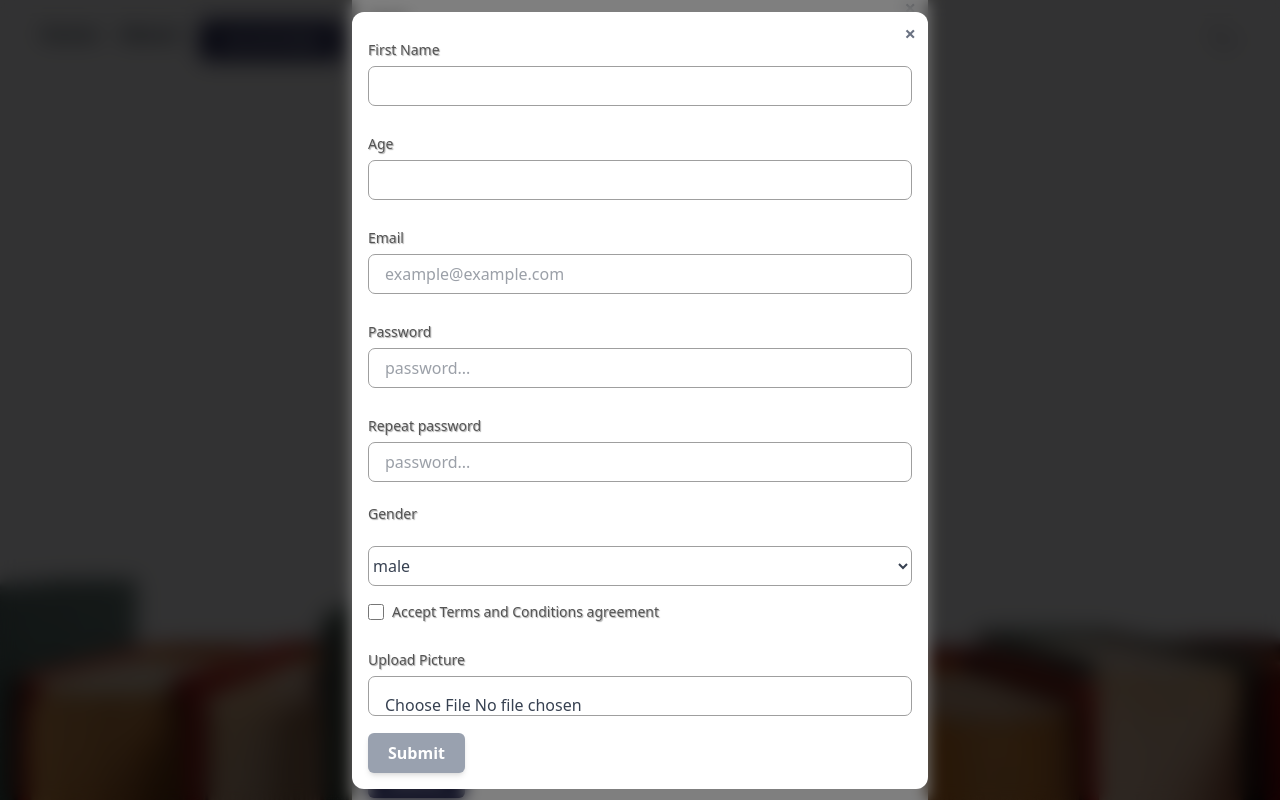
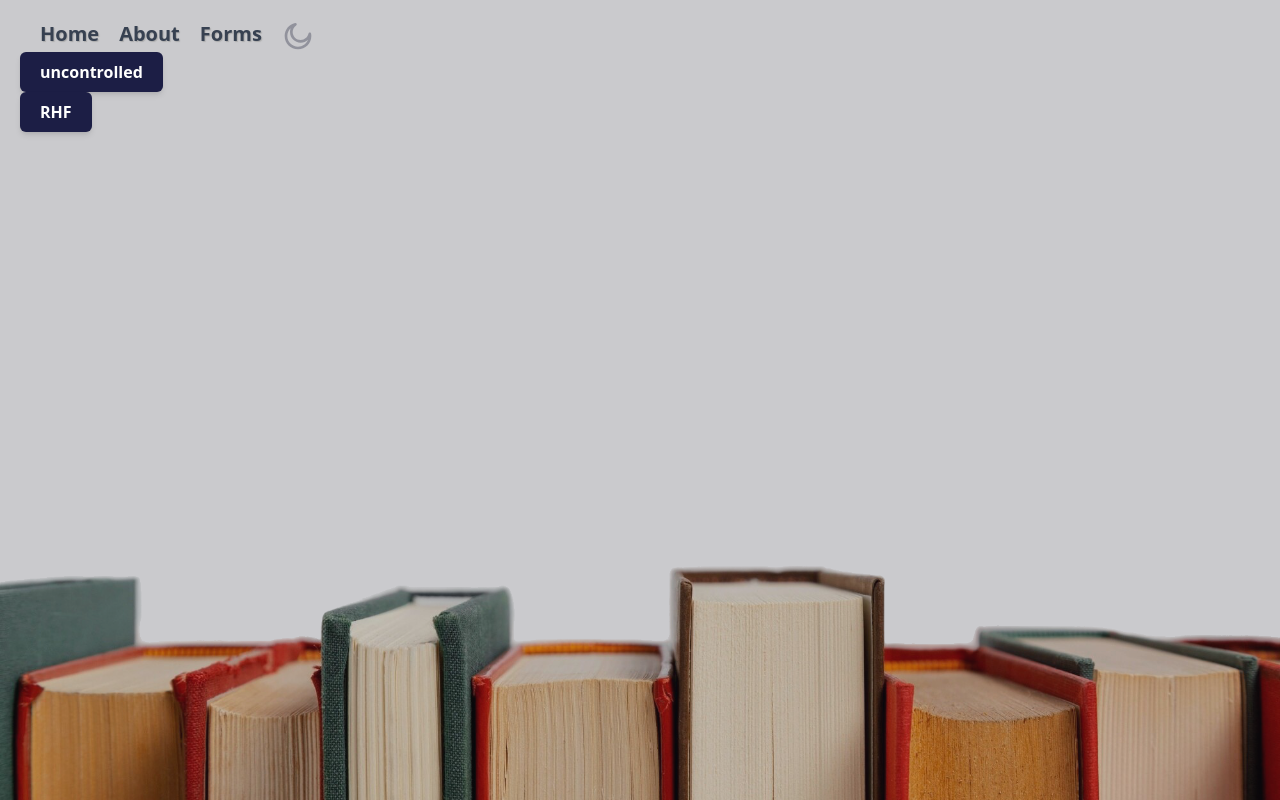
Before and after one commit to kateNEO/rs-school-react-2025, a Next.js app: page /forms in a window 1280 px wide. Before the commit this address had no page. Built offline with nearby package versions, Linux system fonts and the light colour scheme.

Commit message:
refactor: adding new page for forms fix:fixing validation scheme fix:fixing forms

```diff
--- a/src/components/Header.tsx
+++ b/src/components/Header.tsx
@@ -4,15 +4,8 @@ import Link from 'next/link';
 import Image from 'next/image';
 import LightIcon from '../../public/images/Light.svg';
 import DarkIcon from '../../public/images/Dark.svg';
-import Button from './Button';
-import { useState } from 'react';
-import { ModalWrapper } from './ModalWrapper';
-import RHFForm from './RHFForm';
-import UncontrolledForm from './UncontrolledForm';
 
 function Header() {
-  const [isUncontrolledOpen, setUncontrolledOpen] = useState(false);
-  const [isRHFOpen, setRHFOpen] = useState(false);
   const { theme, toggle } = useTheme();
   return (
     <div className="flex justify-between text-inherit px-5">
@@ -29,13 +22,12 @@ function Header() {
         >
           About
         </Link>
-        <Button
-          text="uncontrolled"
-          type="button"
-          onClick={() => setUncontrolledOpen(true)}
-        />
-        <Button text="RHF" type="button" onClick={() => setRHFOpen(true)} />
-      </div>
+        <Link
+          href={ROUTES.FORMS}
+          className="text-xl font-bold text-gray-700 text-inherit text-shadow: inherit; hover:drop-shadow-[1px_1px_2px_#FFF]"
+        >
+          Forms
+        </Link>
         <div
           className="w-8 h-8 stroke-gray-500 duration-300 hover:stroke-gray-400 hover:cursor-pointer"
           onClick={toggle}
@@ -47,15 +39,7 @@ function Header() {
             height={32}
           />
         </div>
-      <ModalWrapper
-        isOpen={isUncontrolledOpen}
-        onClose={() => setUncontrolledOpen(false)}
-      >
-        <UncontrolledForm />
-      </ModalWrapper>
-      <ModalWrapper isOpen={isRHFOpen} onClose={() => setRHFOpen(false)}>
-        <RHFForm />
-      </ModalWrapper>
+      </div>
     </div>
   );
 }
--- a/src/components/InputField.tsx
+++ b/src/components/InputField.tsx
@@ -1,35 +1,45 @@
-import type { FieldValues, UseFormRegister, Path } from 'react-hook-form';
-
-type InputFieldProps<T extends FieldValues> = {
+type InputFieldProps = {
+  name?: string;
   label: string;
   type: string;
   placeholder?: string;
-  name: Path<T>;
   accept?: string;
-  register: UseFormRegister<T>;
+  autoCompleteList?: string[];
 };
 
-function InputField<T extends FieldValues>({
+function InputField({
   label,
   type,
   placeholder,
+  autoCompleteList,
   name,
-  register,
-}: InputFieldProps<T>) {
+  ...props
+}: InputFieldProps) {
+  const countryListId = 'countries-list';
   return (
-    <div className="flex flex-col mt-1.5">
-      <label className="text-left text-sm leading-8 text-[#545454]">
+    <div className="flex flex-col mt-1">
+      <label className="text-left text-sm leading-6 text-[#545454]">
         {label}
       </label>
       <div className="relative w-full">
         <input
+          name={name}
           type={type}
-          className="border border-[#9F9F9F] w-full h-10 rounded-[7px] p-4 hover:cursor-pointer"
+          className="border border-[#9F9F9F] w-full h-8 rounded-[7px] p-2 hover:cursor-pointer"
           placeholder={placeholder}
-          {...register(name)}
+          list={autoCompleteList ? countryListId : undefined}
+          {...props}
         />
+        {autoCompleteList && (
+          <datalist id={countryListId}>
+            {autoCompleteList.map((value) => (
+              <option key={value} value={value} />
+            ))}
+          </datalist>
+        )}
       </div>
     </div>
   );
 }
+
 export default InputField;
--- a/src/components/ModalWrapper.tsx
+++ b/src/components/ModalWrapper.tsx
@@ -1,3 +1,4 @@
+'use client';
 import React, { useEffect } from 'react';
 import ReactDOM from 'react-dom';
 
@@ -24,7 +25,8 @@ export const ModalWrapper: React.FC<ModalProps> = ({
       window.removeEventListener('keydown', handleEsc);
     };
   }, [isOpen, onClose]);
-  return ReactDOM.createPortal(
+  return typeof document !== 'undefined' && document.body && isOpen
+    ? ReactDOM.createPortal(
         <div className="fixed inset-0 flex items-center justify-center bg-black/50 backdrop-blur-sm">
           <div className="relative bg-white rounded-xl max-w-xl w-full p-4">
             <button
@@ -38,5 +40,6 @@ export const ModalWrapper: React.FC<ModalProps> = ({
           </div>
         </div>,
         document.body
-  );
+      )
+    : null;
 };
--- a/src/components/RHFForm.tsx
+++ b/src/components/RHFForm.tsx
@@ -1,9 +1,10 @@
 import InputField from './InputField';
-import Button from './Button.tsx';
+import Button from './Button';
 import { useForm } from 'react-hook-form';
 import { userFormSchema } from '../validation/schema';
 import { zodResolver } from '@hookform/resolvers/zod';
 import { z } from 'zod';
+import { countries } from '../const/const';
 
 export type userFormSchemaData = z.infer<typeof userFormSchema>;
 function RHFForm() {
@@ -15,26 +16,25 @@ function RHFForm() {
     mode: 'onChange',
     resolver: zodResolver(userFormSchema),
   });
-  console.log(isValid, errors);
   const submitHandler = () => {};
   return (
     <form
       onSubmit={handleSubmit(submitHandler)}
-      className="flex flex-col gap-4"
+      className="flex flex-col max-h-250 gap-2"
     >
       <InputField
-        register={register}
+        {...register('name')}
         label="First Name"
-        name="name"
         type="text"
+        placeholder="name"
       />
       {errors.name && (
         <p className="h-5 text-red-500 text-[12px]">{errors.name.message}</p>
       )}
       <InputField
         label="Age"
-        type="number"
-        register={register}
+        type="text"
+        placeholder="age"
         {...register('age', { valueAsNumber: true })}
       />
       {errors.age && (
@@ -43,18 +43,16 @@ function RHFForm() {
       <InputField
         label="Email"
         type="text"
-        name="email"
         placeholder="example@example.com"
-        register={register}
+        {...register('email')}
       />
       {errors.email && (
         <p className="h-5 text-red-500 text-[12px]">{errors.email.message}</p>
       )}
       <InputField
-        register={register}
+        {...register('password')}
         label="Password"
         type="password"
-        name="password"
         placeholder="password..."
       />
       {errors.password && (
@@ -63,10 +61,9 @@ function RHFForm() {
         </p>
       )}
       <InputField
-        register={register}
+        {...register('confirmPassword')}
         label="Repeat password"
         type="password"
-        name="confirmPassword"
         placeholder="password..."
       />
       {errors.confirmPassword && (
@@ -87,6 +84,15 @@ function RHFForm() {
       {errors.gender && (
         <p className="h-5 text-red-500 text-[12px]">{errors.gender.message}</p>
       )}
+      <InputField
+        type="text"
+        label="Country"
+        autoCompleteList={countries}
+        {...register('country')}
+      />
+      {errors.country && (
+        <p className="h-5 text-red-500 text-[12px]">{errors.country.message}</p>
+      )}
       <div className="flex items-center gap-2">
         <input
           className="w-4 h-4"
@@ -103,11 +109,10 @@ function RHFForm() {
         </p>
       )}
       <InputField
-        name="picture"
         type="file"
         label="Upload Picture"
         accept="image/png, image/jpeg"
-        register={register}
+        {...register('picture')}
       />
       {errors.picture && (
         <p className="h-5 text-red-500 text-[12px]">{errors.picture.message}</p>
--- a/src/components/Result.tsx
+++ b/src/components/Result.tsx
@@ -4,7 +4,7 @@ import DownloadPanel from './DownloadPanel';
 import { useState } from 'react';
 import { store } from '../store/store';
 import Button from './Button';
-import Book from './Book.tsx';
+import Book from './Book';
 import { router } from 'next/client';
 type ResultProps = {
   response: Response;
--- a/src/components/UncontrolledForm.tsx
+++ b/src/components/UncontrolledForm.tsx
@@ -1,6 +1,8 @@
 import Button from './Button';
 import { useRef, useState } from 'react';
-import { userFormSchema } from '../validation/schema.ts';
+import { userFormSchema } from '../validation/schema';
+import InputField from './InputField';
+import { countries } from '../const/const';
 
 function UncontrolledForm() {
   const formRef = useRef<HTMLFormElement>(null);
@@ -9,19 +11,20 @@ function UncontrolledForm() {
     e.preventDefault();
     if (!formRef.current) return;
     const formData = new FormData(formRef.current);
-    console.log(formData.get('acceptTerms'));
+    console.log(formData.get('confirmPassword'));
     const data = {
       name: formData.get('name'),
       age: Number(formData.get('age')),
       email: formData.get('email'),
-      password: formData.get('password'),
-      confirmPassword: formData.get('confirmPassword'),
+      password: String(formData.get('password') || ''),
+      confirmPassword: String(formData.get('confirmPassword') || ''),
       gender: formData.get('gender'),
       acceptTerms: formData.get('acceptTerms') === 'on',
       picture: {
         file: formData.get('picture') as File,
       },
     };
+    console.log(formData.get('password'), formData.get('confirmPassword'));
     const result = userFormSchema.safeParse(data);
     if (!result.success) {
       const fieldErrors: Record<string, string> = {};
@@ -31,91 +34,84 @@ function UncontrolledForm() {
           fieldErrors[err.path[0].toString()] = err.message;
         }
       });
-
+      console.log(fieldErrors);
       setErrors(fieldErrors);
     }
   };
   return (
-    <form className="flex flex-col gap-4" ref={formRef} onSubmit={handleSubmit}>
-      <label className="text-left text-sm leading-8 text-[#545454]">Name</label>
-      <input
-        className="border border-[#9F9F9F] w-full h-10 rounded-[7px] p-4 hover:cursor-pointer"
-        name="name"
-        type="text"
-        placeholder="your name"
-      />
+    <form
+      className="flex flex-col max-h-250 gap-2"
+      ref={formRef}
+      onSubmit={handleSubmit}
+    >
+      <InputField label="Name" type="text" name="name" placeholder="name" />
       {errors.name && (
         <p className="h-5 text-red-500 text-[12px]">{errors.name}</p>
       )}
-      <label className="text-left text-sm leading-8 text-[#545454]">Age</label>
-      <input
-        className="border border-[#9F9F9F] w-full h-10 rounded-[7px] p-4 hover:cursor-pointer"
-        name="age"
-        type="number"
-        placeholder="your age"
-      />
+      {errors.name && (
+        <p className="h-5 text-red-500 text-[12px]">{errors.name}</p>
+      )}
+      <InputField label="Age" name="age" type="text" placeholder="age" />
       {errors.age && (
         <p className="h-5 text-red-500 text-[12px]">{errors.age}</p>
       )}
-      <label className="text-left text-sm leading-8 text-[#545454]">
-        Email
-      </label>
-      <input
-        className="border border-[#9F9F9F] w-full h-10 rounded-[7px] p-4 hover:cursor-pointer"
+      <InputField
+        label="Email"
         name="email"
-        type="email"
+        type="text"
         placeholder="example@example.com"
       />
       {errors.email && (
         <p className="h-5 text-red-500 text-[12px]">{errors.email}</p>
       )}
-      <label className="text-left text-sm leading-8 text-[#545454]">
-        Password
-      </label>
-      <input
-        className="border border-[#9F9F9F] w-full h-10 rounded-[7px] p-4 hover:cursor-pointer"
-        name="password"
+      <InputField
+        label="Password"
         type="password"
         placeholder="password..."
+        name="password"
       />
       {errors.password && (
         <p className="h-5 text-red-500 text-[12px]">{errors.password}</p>
       )}
-      <label className="text-left text-sm leading-8 text-[#545454]">
-        Repeat password
-      </label>
-      <input
-        className="border border-[#9F9F9F] w-full h-10 rounded-[7px] p-4 hover:cursor-pointer"
+      <InputField
+        label="Repeat password"
+        type="password"
+        placeholder="password..."
         name="confirmPassword"
-        type="password"
-        placeholder="repite password..."
       />
       {errors.confirmPassword && (
         <p className="h-5 text-red-500 text-[12px]">{errors.confirmPassword}</p>
       )}
-      <label className="text-left text-sm leading-8 text-[#545454]">
-        Gender
-      </label>
-      <select
-        className="border border-[#9F9F9F] w-full h-10 rounded-[7px] hover:cursor-pointer"
-        name="gender"
-      >
-        <option>male</option>
-        <option>female</option>
-      </select>
+      <div>
+        <label className="text-left text-sm leading-6 text-[#545454]">
+          Gender
+        </label>
+        <select className="border border-[#9F9F9F] w-full h-10 rounded-[7px] hover:cursor-pointer">
+          <option>male</option>
+          <option>female</option>
+        </select>
+      </div>
+      <InputField type="text" label="Country" autoCompleteList={countries} />
+      {errors.country && (
+        <p className="h-5 text-red-500 text-[12px]">{errors.country}</p>
+      )}
       <div className="flex items-center gap-2">
         <input className="w-4 h-4" type="checkbox" name="acceptTerms" />
         <span className="text-sm leading-5 text-[#545454]">
           Accept Terms and Conditions agreement
         </span>
       </div>
-      <label>Upload Picture</label>
-      <input
-        className="border border-[#9F9F9F] w-full h-10 rounded-[7px] p-4 hover:cursor-pointer"
-        name="picture"
+      {errors.acceptTerms && (
+        <p className="h-5 text-red-500 text-[12px]">{errors.acceptTerms}</p>
+      )}
+      <InputField
         type="file"
+        label="Upload Picture"
         accept="image/png, image/jpeg"
       />
+      {errors.picture && (
+        <p className="h-5 text-red-500 text-[12px]">{errors.picture}</p>
+      )}
       <Button text="Submit" type="submit" />
     </form>
   );
--- a/src/const/const.ts
+++ b/src/const/const.ts
@@ -1,2 +1,14 @@
 export const LIMIT = 18;
 export const PAGE_DEFAULT = 1;
+export const countries = [
+  'Japan',
+  'United States',
+  'Germany',
+  'France',
+  'Brazil',
+  'Canada',
+  'Russia',
+  'Italy',
+  'Serbia',
+  'India',
+];
--- /dev/null
+++ b/src/pages/forms/index.tsx
@@ -0,0 +1,31 @@
+import Button from '../../components/Button';
+import { ModalWrapper } from '../../components/ModalWrapper';
+import UncontrolledForm from '../../components/UncontrolledForm';
+import RHFForm from '../../components/RHFForm';
+import { useState } from 'react';
+
+function Forms() {
+  const [isUncontrolledOpen, setUncontrolledOpen] = useState(false);
+  const [isRHFOpen, setRHFOpen] = useState(false);
+  return (
+    <>
+      <Button
+        text="uncontrolled"
+        type="button"
+        onClick={() => setUncontrolledOpen(true)}
+      />
+      <Button text="RHF" type="button" onClick={() => setRHFOpen(true)} />
+      <ModalWrapper
+        isOpen={isUncontrolledOpen}
+        onClose={() => setUncontrolledOpen(false)}
+      >
+        <UncontrolledForm />
+      </ModalWrapper>
+      <ModalWrapper isOpen={isRHFOpen} onClose={() => setRHFOpen(false)}>
+        <RHFForm />
+      </ModalWrapper>
+    </>
+  );
+}
+
+export default Forms;
--- a/src/routes/paths.ts
+++ b/src/routes/paths.ts
@@ -4,4 +4,5 @@ export const ROUTES = {
   ABOUT: '/about',
   BOOK: '/page/:numberPage/book/:id',
   NOT_FOUND: '*',
+  FORMS: '/forms',
 };
--- a/src/services/getBooks.ts
+++ b/src/services/getBooks.ts
@@ -12,7 +12,6 @@ export async function getBooks(
     `https://openlibrary.org/search.json?title=${searchString}&page=${pageNumber}&limit=${LIMIT}`
   );
   const data: Response = await res.json();
-  console.log(data);
   return {
     numFound: data.numFound,
     docs: data.docs,
--- a/src/validation/schema.ts
+++ b/src/validation/schema.ts
@@ -1,8 +1,7 @@
 import { z } from 'zod';
+import { countries } from '../const/const';
 
 const firstUppercaseLetter = /^[A-Z].*$/;
-
-const passwordRegex = /^(?=.*[a-z])(?=.*[A-Z])(?=.*\d)(?=.*[@$!%*?&]).+$/;
 
 export const userFormSchema = z
   .object({
@@ -13,38 +12,59 @@ export const userFormSchema = z
         message: 'First letter must be uppercase',
       }),
 
-    age: z.number().min(0, { message: 'Age cannot be negative' }),
+    age: z
+      .number({ message: 'Value should be number' })
+      .min(1, { message: 'Age cannot be negative or 0' }),
 
     email: z.email('Invalid email address'),
 
     password: z
       .string()
-      .min(8, { message: 'Password must be at least 8 characters' })
-      .regex(passwordRegex, {
-        message:
-          'Password must contain 1 number, 1 uppercase, 1 lowercase, and 1 special character',
+      .min(8, { message: 'Password must contain at least 8 characters' })
+      .refine((val) => /[A-Z]/.test(val), {
+        message: 'Password must contain at least one uppercase letter',
+      })
+      .refine((val) => /[a-z]/.test(val), {
+        message: 'Password must contain at least one lowercase letter',
+      })
+      .refine((val) => !/\s/.test(val), {
+        message: 'Password must not contain leading or trailing whitespace',
+      })
+      .refine((val) => /[0-9]/.test(val), {
+        message: 'Password must contain at least one digit',
+      })
+      .refine((val) => /[^A-Za-z0-9]/.test(val), {
+        message: 'Password must contain at least one special symbol',
       }),
 
     confirmPassword: z.string(),
 
-    gender: z.enum(['male', 'female', 'other'], 'Please select gender'),
+    gender: z.enum(['male', 'female'], 'Please select gender'),
 
     acceptTerms: z.boolean().refine((val) => val === true, {
       message: 'You must accept the Terms and Conditions',
     }),
 
     picture: z
-      .instanceof(File, { message: 'File is required' })
-      .refine((file) => file.size >= 5 * 1024 * 1024, {
+      .custom<FileList>((val) => val instanceof FileList && val.length > 0, {
+        message: 'File is required',
+      })
+      .refine((fileList) => fileList.length > 0, 'File is required')
+      .refine((files) => files[0]?.size <= 5 * 1024 * 1024, {
         message: 'File must be smaller than 5MB',
       })
-      .refine((file) => ['image/png', 'image/jpeg'].includes(file.type), {
+      .refine((files) => ['image/png', 'image/jpeg'].includes(files[0]?.type), {
         message: 'Only PNG or JPEG files are allowed',
       }),
 
-    country: z.string().min(1, { message: 'Country is required' }),
+    country: z.enum(countries, 'Please select country'),
   })
-  .refine((data) => data.password === data.confirmPassword, {
-    message: 'Passwords must match',
-    path: ['confirmPassword'],
+  .superRefine((data, ctx) => {
+    if (data.password !== data.confirmPassword) {
+      ctx.addIssue({
+        code: z.ZodIssueCode.custom,
+        message: 'Passwords must match',
+        path: ['confirmPassword'],
+      });
+    }
   });
```
Lines whose indentation alone changed are shown as unchanged.
